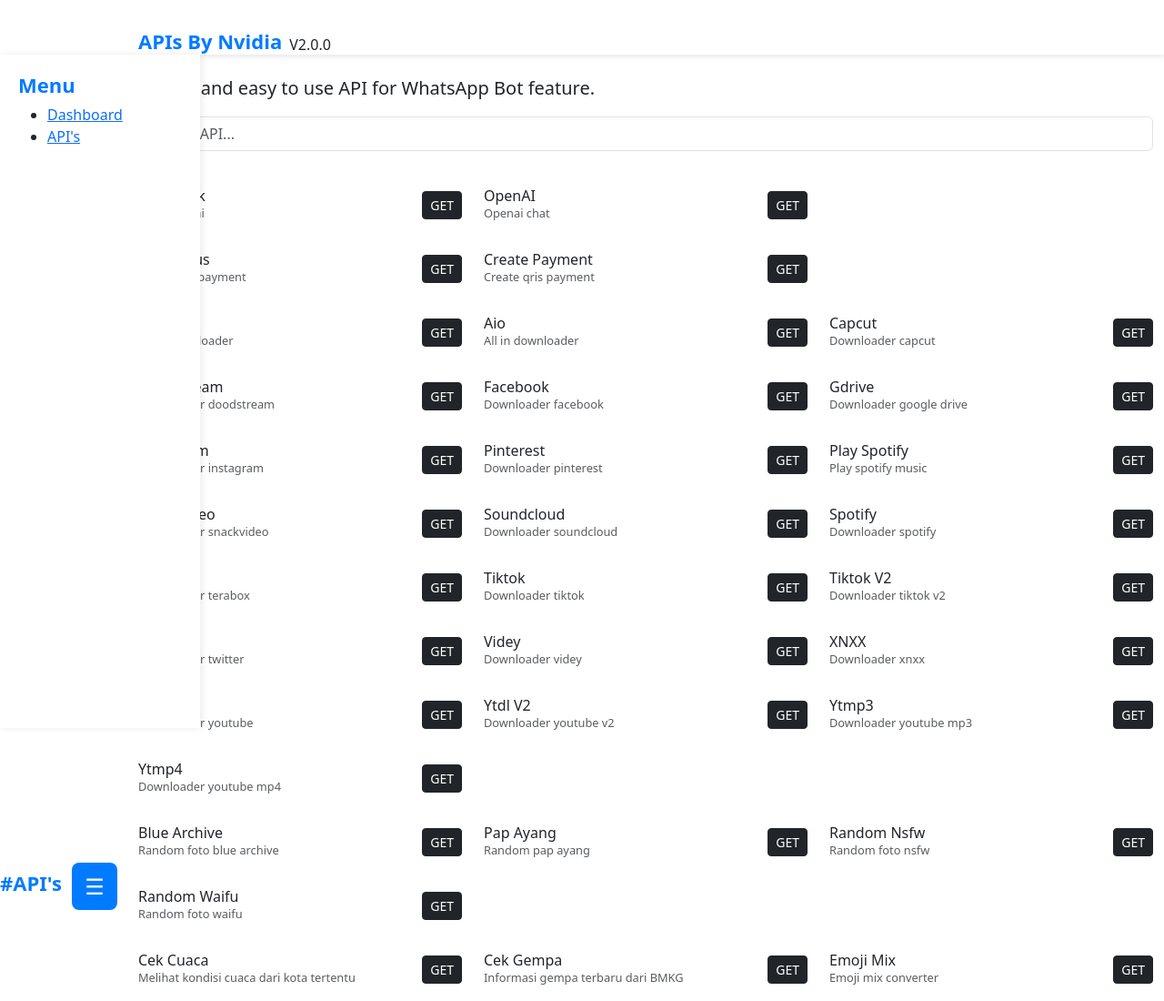
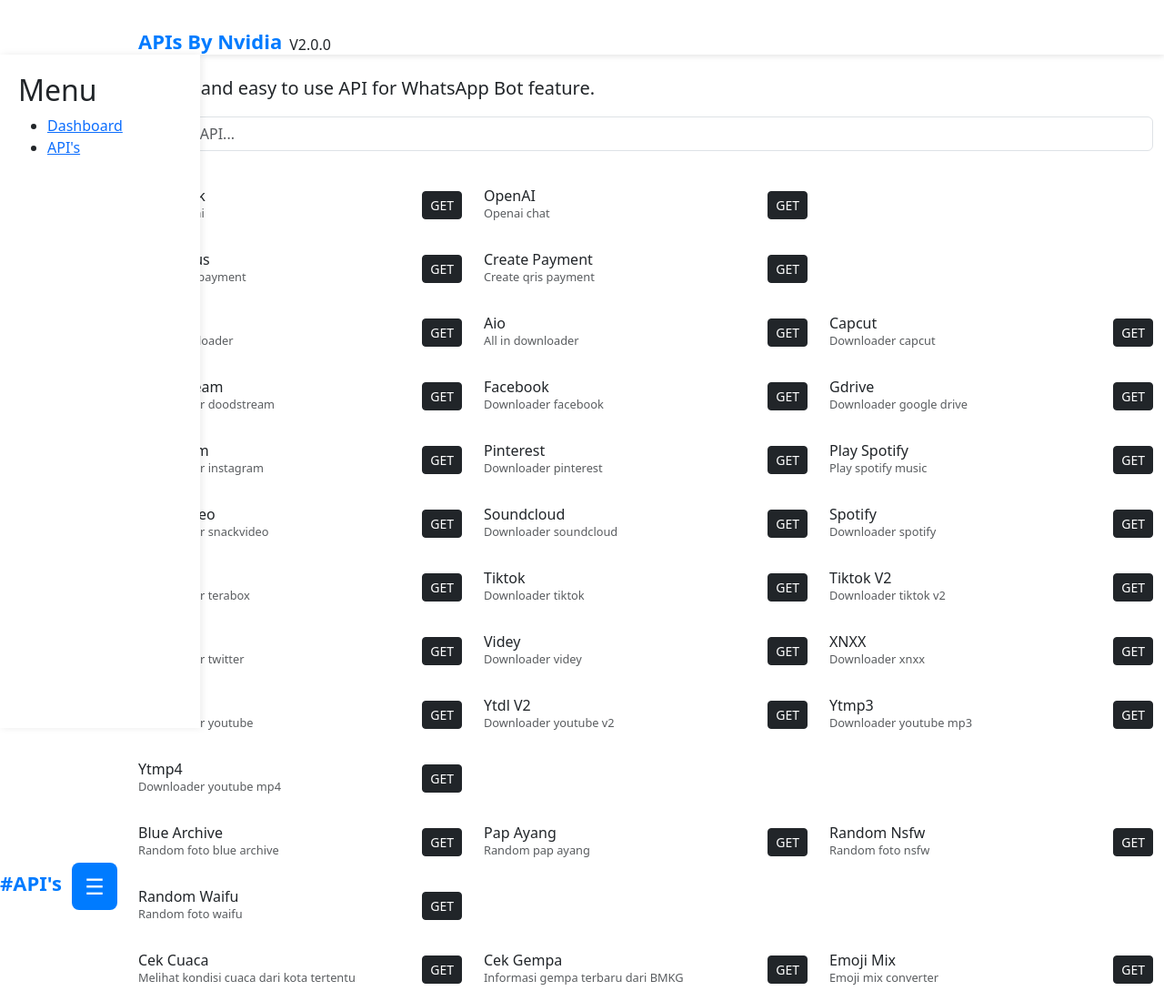
Before and after one commit to Rendy220-ai/Api_V2, a plain HTML site: page api-page/index.html in a window 1280 px wide. Shown: the top 1100 px of the page at 91% size. Drawn offline with nearby package versions, Linux system fonts and the light colour scheme; no server answers.

Commit message:
Update index.html

```diff
--- a/api-page/index.html
+++ b/api-page/index.html
@@ -19,7 +19,7 @@
 
   <!-- Sidebar -->
   <div class="sidebar" id="sidebar">
-    <h1>Menu</h1>
+    <h2>Menu</h2>
   <ul>
     <li><a href="dashboard.html">Dashboard</a></li>
     <li><a href="/" class="active">API's</a></li>
```
